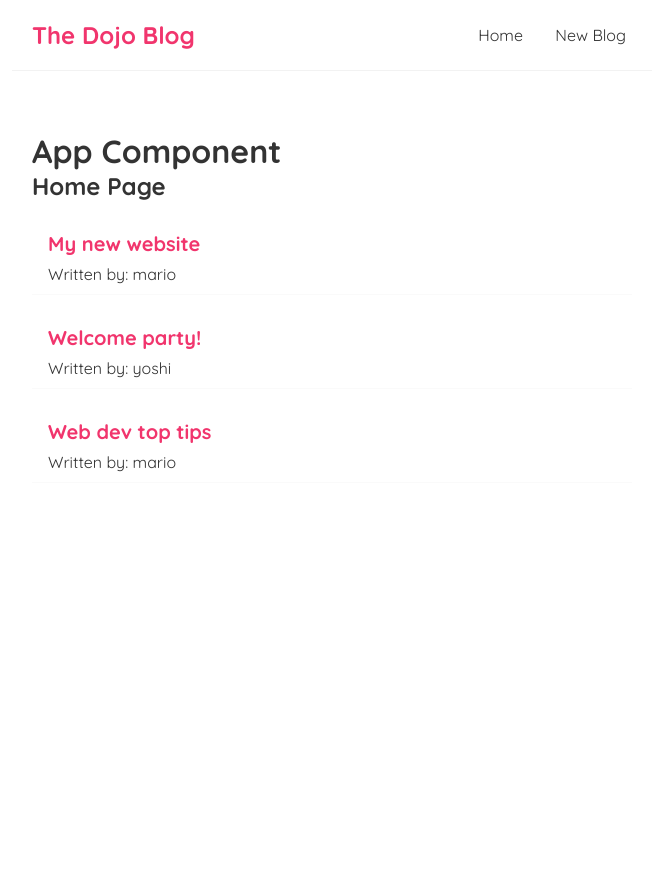
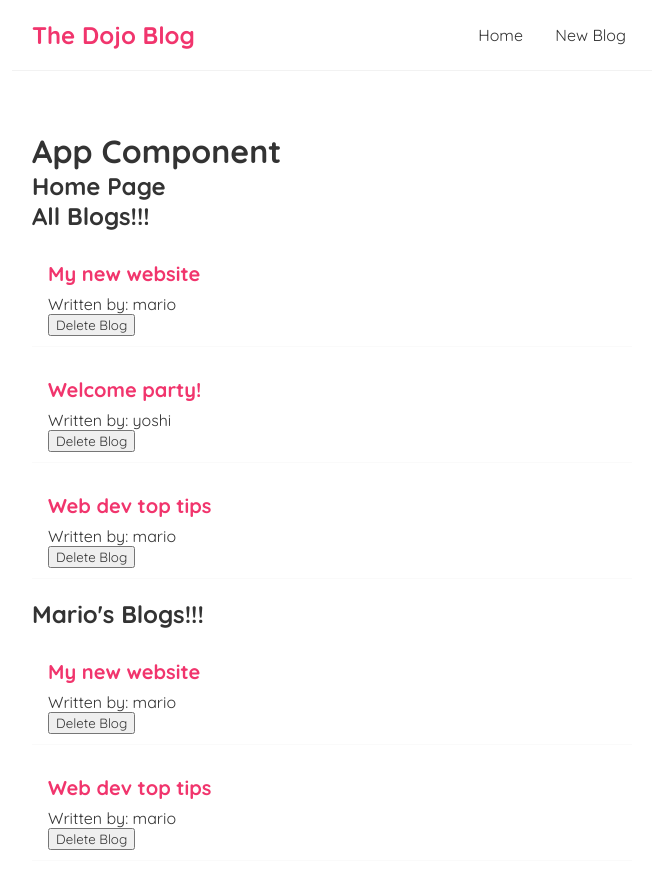
Before and after one commit to judeharding/modern_react, a React (Create React App) app in the folder dojo-blog/: page / in a window 1280 px wide. Shown: the top 888 px of the page, without its empty margins (308-964 px from the left). Before the commit the page ends 800 px from the top, so only its background shows below. Built offline with nearby package versions, Linux system fonts and the light colour scheme.

Commit message:
deleting blogpost

```diff
--- /dev/null
+++ b/dojo-blog/src/BlogList.js
@@ -0,0 +1,26 @@
+// const BlogList = (props) => {  // destructuring below
+const BlogList = ({ blogs, title, handleDelete }) => {
+	// const blogs = props.blogs;
+	// const title = props.title;
+
+	// TEMPLATE
+	return (
+		<div className="blog-list">
+			<h2>{title} </h2>
+
+			{/* map method cycles thru an array w/js */}
+			{blogs.map((blog) => (
+				// when using map, you must have a unique KEY
+
+				<div className="blog-preview" key={blog.id}>
+					<h2>{blog.title}</h2>
+					<p>Written by: {blog.author}</p>
+					{/* creating an anonymous function to delete from the HOME.js  */}
+					<button onClick={() => handleDelete(blog.id)}>Delete Blog</button>
+				</div>
+			))}
+		</div>
+	);
+};
+
+export default BlogList;
--- a/dojo-blog/src/Home.js
+++ b/dojo-blog/src/Home.js
@@ -1,5 +1,6 @@
 //imports
 import { useState } from "react";
+import BlogList from "./BlogList";
 
 const Home = () => {
 	const [blogs, setBlogs] = useState([
@@ -23,19 +24,22 @@
 		},
 	]);
 
+	const handleDelete = (id) => {
+		const newBlogs = blogs.filter((blog) => blog.id !== id);
+		setBlogs(newBlogs);
+	};
+
 	//TEMPLATE
 	return (
 		<div className="home">
 			<h2>Home Page</h2>
-			{/* map method cycles thru an array w/js */}
-
-			{blogs.map((blog) => (
-				// when using map, you must have a unique KEY
-				<div className="blog-preview" key={blog.id}>
-					<h2>{blog.title}</h2>
-					<p>Written by: {blog.author}</p>
-				</div>
-			))}
+			{/* child component below accepting blogs property above  */}
+			<BlogList blogs={blogs} title="All Blogs!!!"></BlogList>
+			<BlogList
+				blogs={blogs.filter((blog) => blog.author === "mario")}
+				title="Mario's Blogs!!!"
+				handleDelete={handleDelete}
+			></BlogList>
 		</div>
 	);
 };
```
Also changed, not shown: 1 other file (tests, documents, lock files or other folders).
